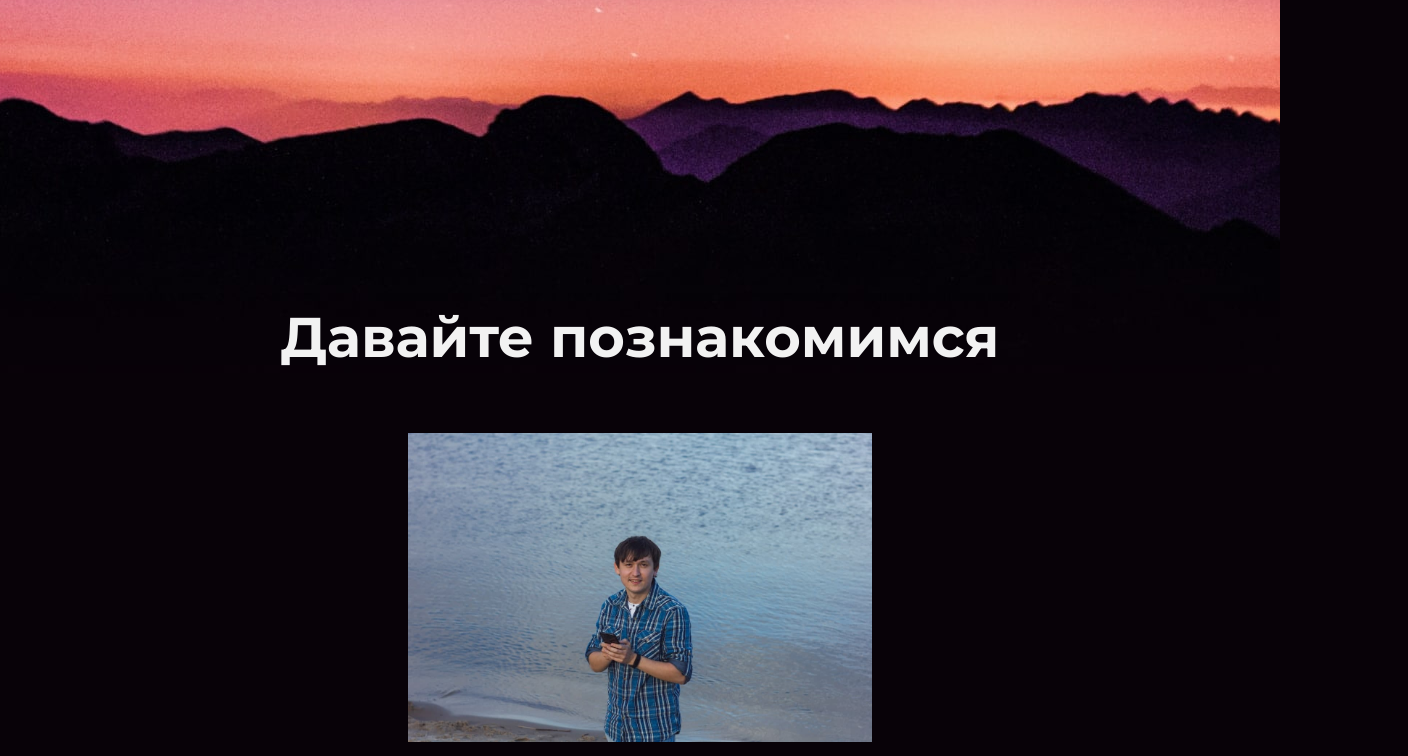
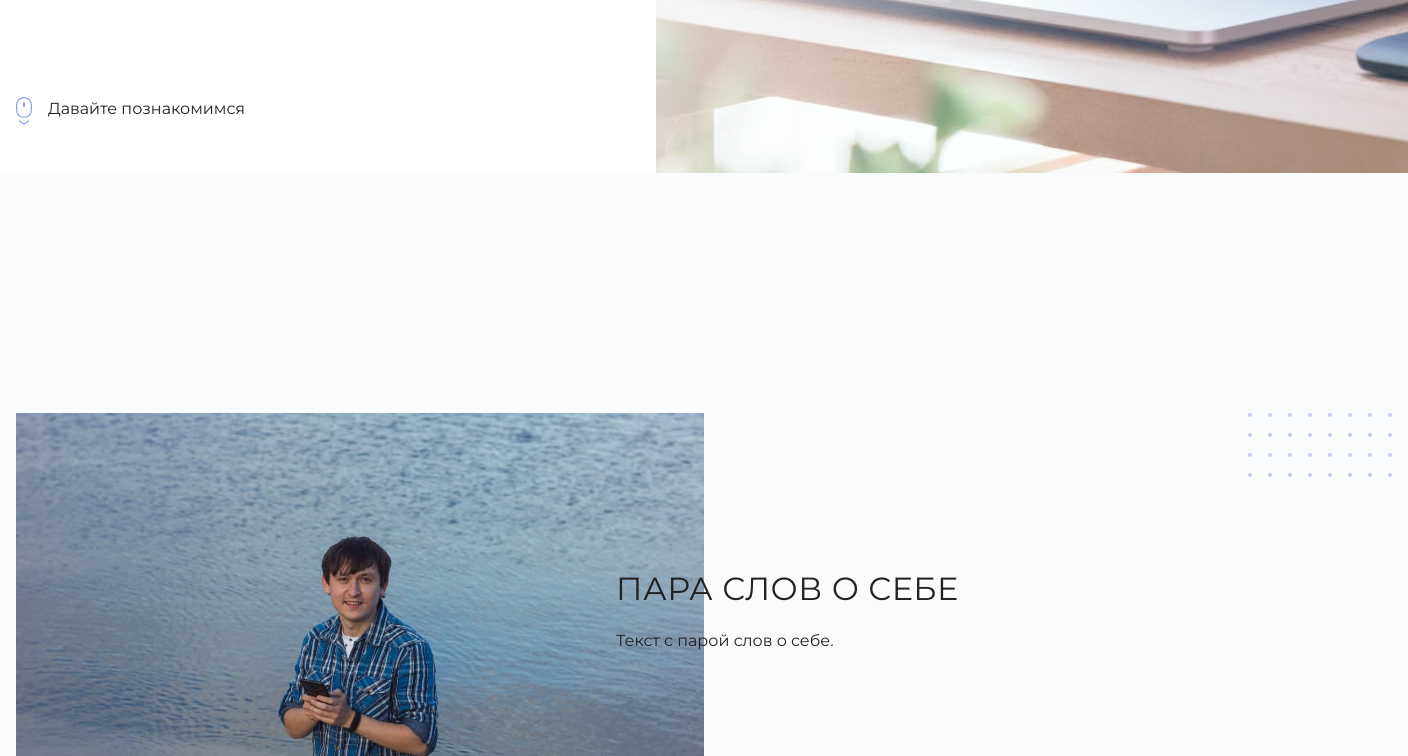
Before and after one commit to dzyob/htmlacademy, a plain HTML site: page index.html in a window 1280 px wide. Shown: the part 627-1383 px from the top of the page, 1408 px wide, since content can reach past the window. Drawn offline with Linux system fonts and the light colour scheme.

Commit message:
change theme to pro-light

```diff
--- a/index.html
+++ b/index.html
@@ -2,7 +2,7 @@
 <html lang="ru">
   <head>
     <meta charset="UTF-8">
-    <link rel="stylesheet" href="style.css">
+    <link rel="stylesheet" href="pro-light-theme/style.css">
     <link href="https://fonts.googleapis.com/css?family=Montserrat:400,500,700|Old+Standard+TT&display=swap&subset=cyrillic" rel="stylesheet">
     <title>Портфолио Junior фронтендщика</title>
   </head>
```
